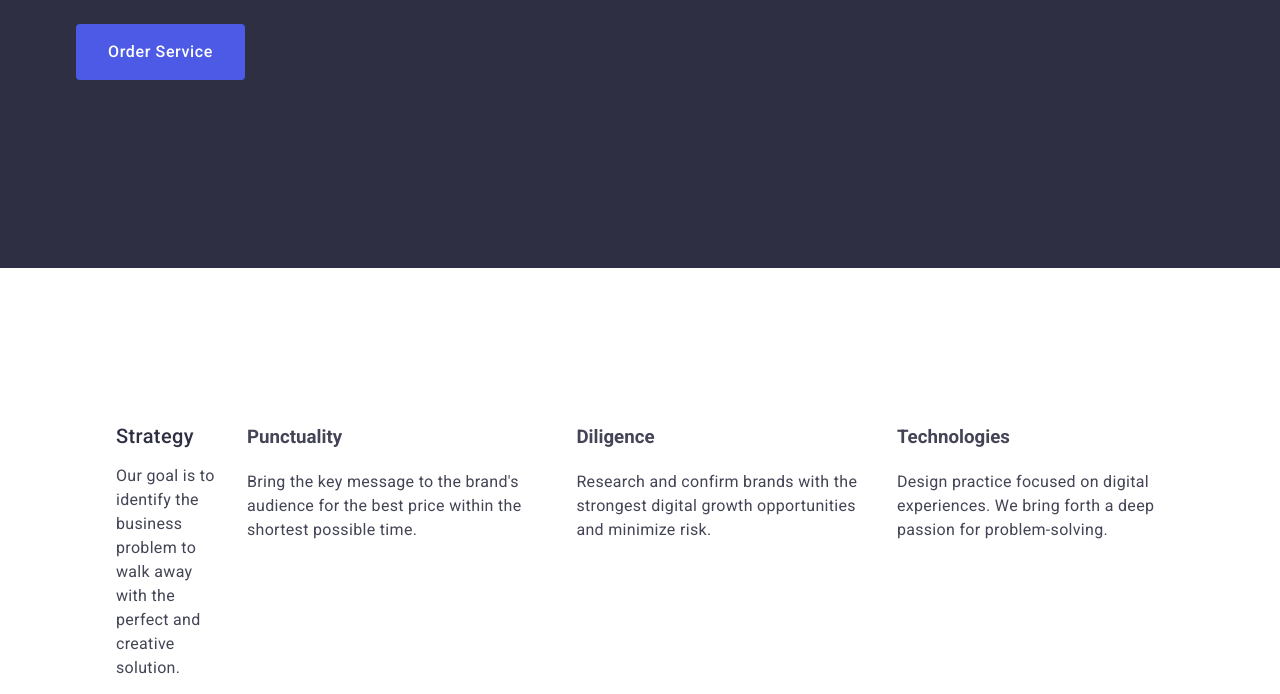
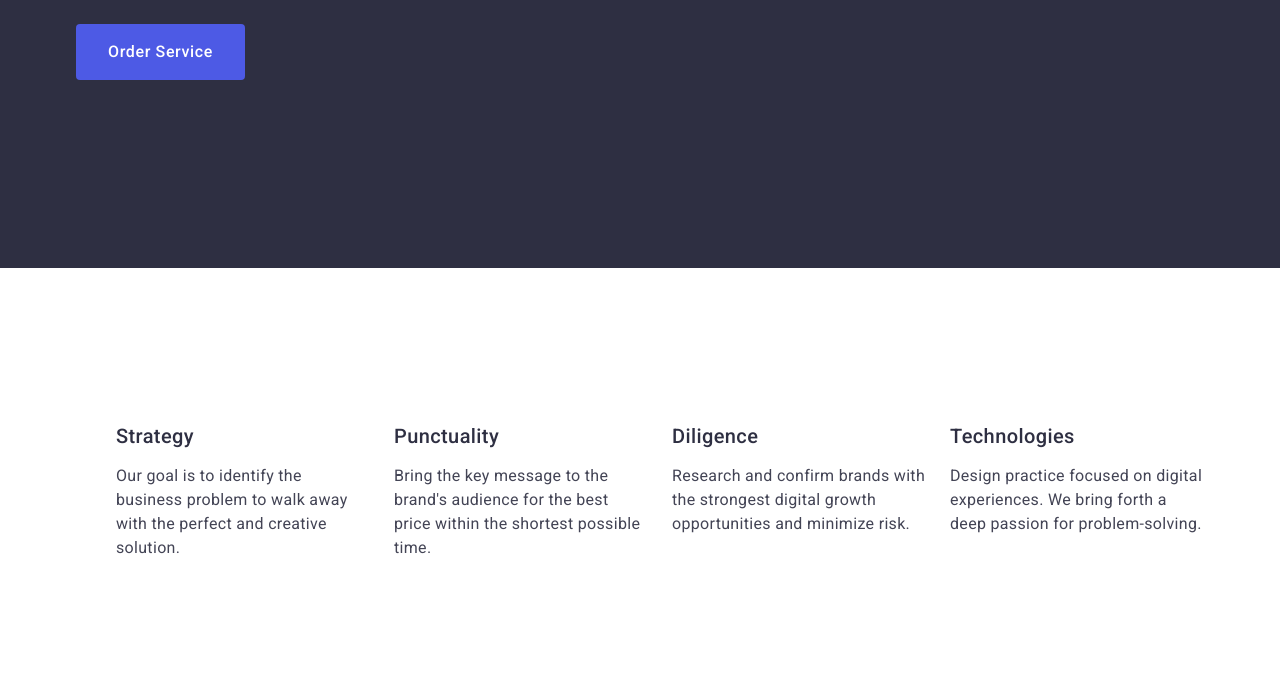
Before and after one commit to Natali-gif/goit-markup-hw-03, a plain HTML site: page index.html in a window 1280 px wide. Shown: the part 403-1097 px from the top of the page. Drawn offline with nearby package versions, Linux system fonts and the light colour scheme.

Commit message:
first commit

```diff
--- a/index.html
+++ b/index.html
@@ -51,9 +51,9 @@
         <h2 class="visually-hidden">Our Advantages</h2>
       <ul class="strategy">
         <li class="option-one"><h3 class="name">Strategy</h3><p class="description">Our goal is to identify the business problem to walk away with the perfect and creative solution.</p></li>
-        <li><h3 class="option-one">Punctuality</h3><p class="description">Bring the key message to the brand's audience for the best price within the shortest possible time.</p></li>
-        <li><h3 class="option-one">Diligence</h3><p class="description">Research and confirm brands with the strongest digital growth opportunities and minimize risk.</p></li>
-        <li><h3 class="option-one">Technologies</h3><p class="description">Design practice focused on digital experiences. We bring forth a deep passion for problem-solving.</p></li>
+        <li class="option-one"><h3 class="name">Punctuality</h3><p class="description">Bring the key message to the brand's audience for the best price within the shortest possible time.</p></li>
+        <li class="option-one"><h3 class="name">Diligence</h3><p class="description">Research and confirm brands with the strongest digital growth opportunities and minimize risk.</p></li>
+        <li class="option-one"><h3 class="name">Technologies</h3><p class="description">Design practice focused on digital experiences. We bring forth a deep passion for problem-solving.</p></li>
       </ul>
       </div>
     </section>
```
